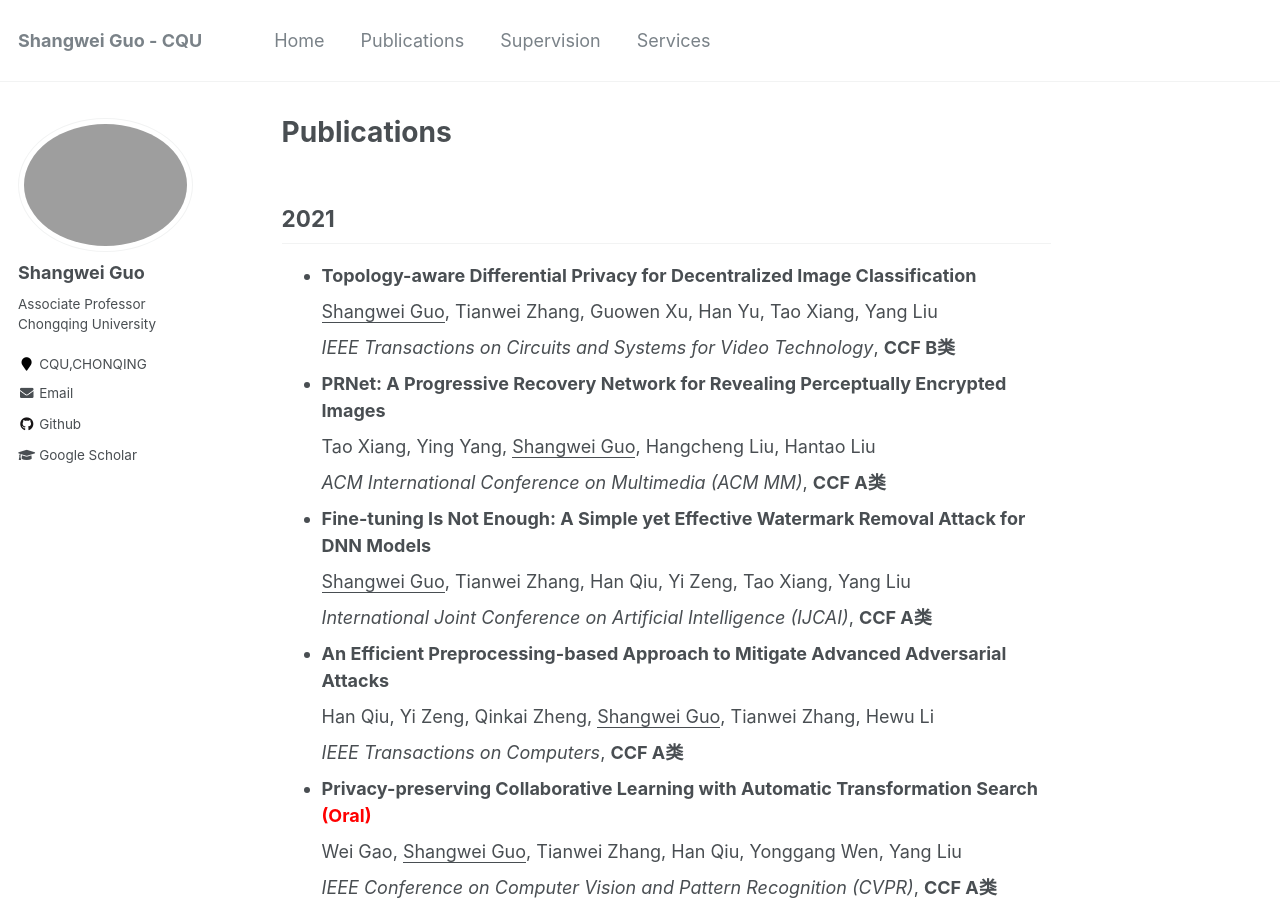
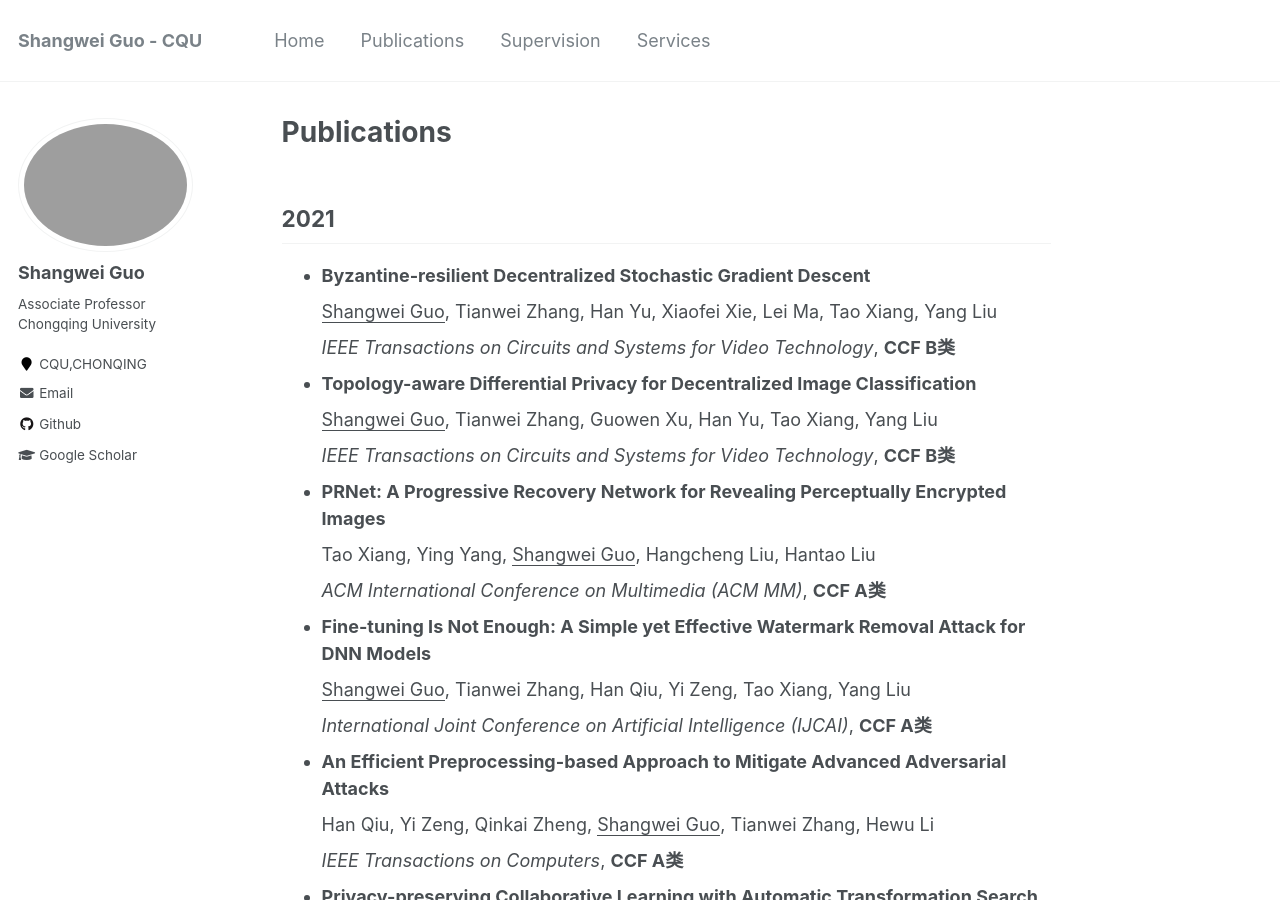
Before and after one commit to guoshangwei/guoshangwei.github.io, a Jekyll site: the page built from _pages/publications.md, in a window 1280 px wide and 900 px high. Built offline with Jekyll 4.4.1, drawn with Linux system fonts in a browser that asks for light colours.

Commit message:
add sep tcsvt

```diff
--- a/_pages/publications.md
+++ b/_pages/publications.md
@@ -5,6 +5,12 @@ author_profile: true
 ---
 
 ## 2021
+
+* **Byzantine-resilient Decentralized Stochastic Gradient Descent**
+
+  <u>Shangwei Guo</u>, Tianwei Zhang, Han Yu,  Xiaofei Xie, Lei Ma, Tao Xiang, Yang Liu
+
+  *IEEE Transactions on Circuits and Systems for Video Technology*,  **CCF B类**
 
 * **Topology-aware Differential Privacy for Decentralized Image Classification**
 
```
Also changed, not shown: _pages/home.md (+2 -0 lines).
